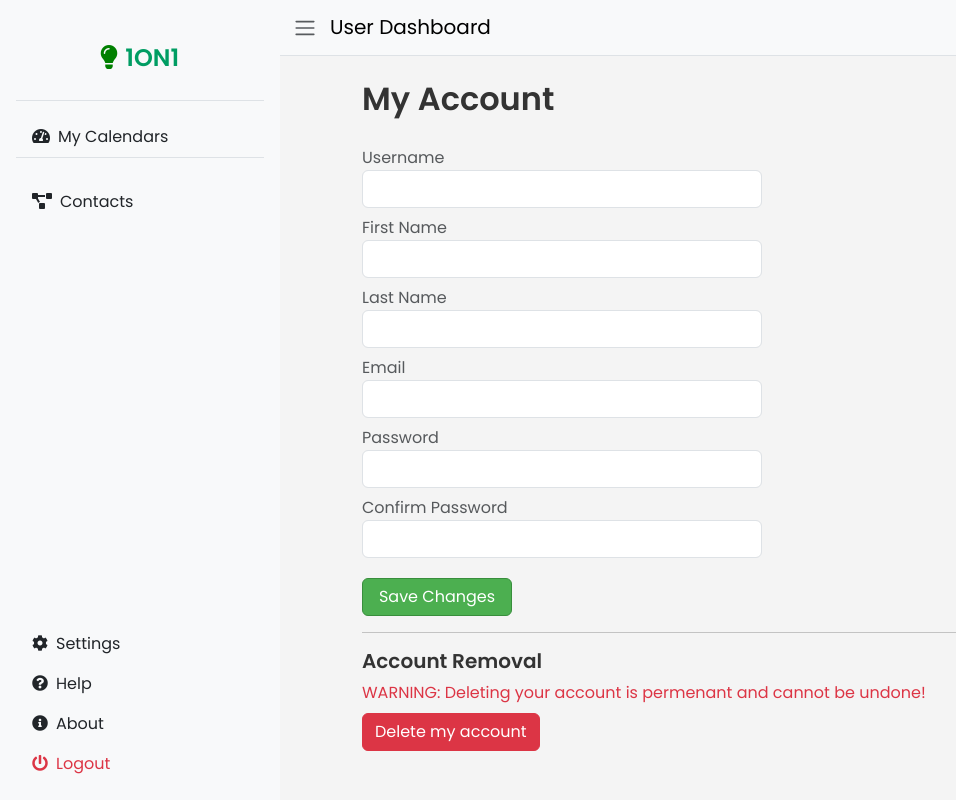
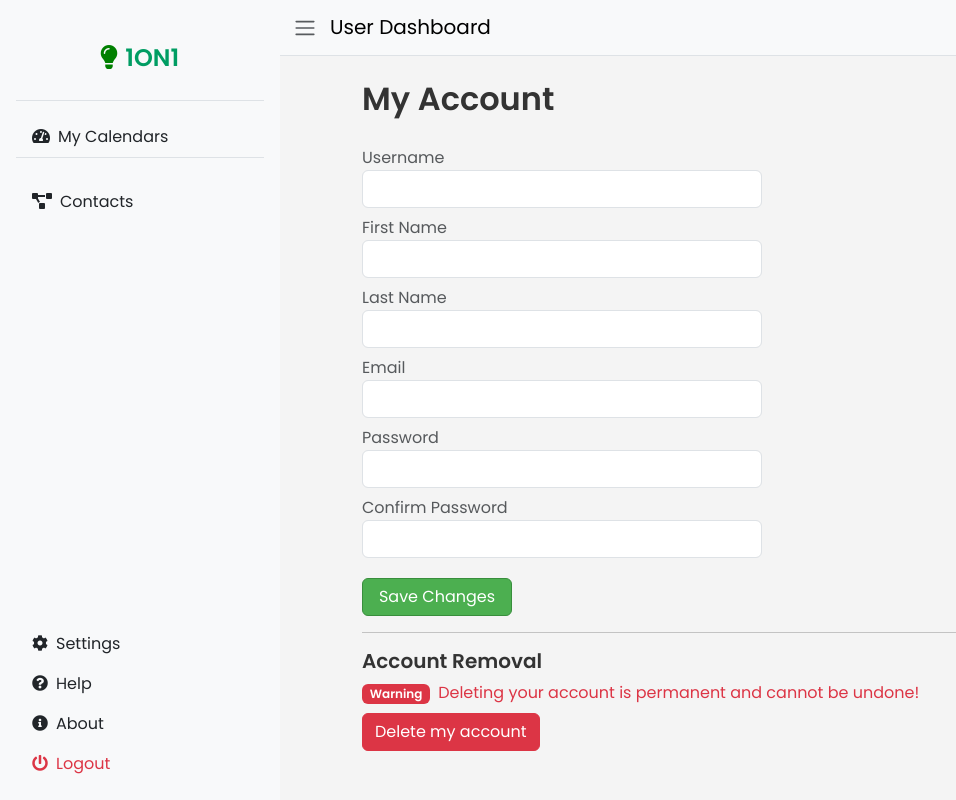
Before and after one commit to mckeenicholas/309-P3, a React (Vite) app in the folder 1on1/: page /settings in a window 1280 px wide. Shown: the whole page, without its empty margins (0-956 px from the left). Built offline with nearby package versions, Linux system fonts and the light colour scheme; no server answers.

Commit message:
Refactored dashboard overlay, fixed backend token check on logout

```diff
--- a/1on1/src/App.tsx
+++ b/1on1/src/App.tsx
@@ -12,6 +12,7 @@ import Contacts from "./pages/Contacts";
 import NotFound from "./pages/NotFound";
 import Settings from "./pages/Settings";
 import AuthProvider from "./utils/AuthService";
+import { DashboardOverlay } from "./components/DashboardOverlay";
 
 const App = () => {
   return (
@@ -26,9 +27,11 @@ const App = () => {
             <Route path="login/" element={<LogInPage />} />
             <Route path="signup/" element={<SignupPage />} />
           </Route>
-          <Route path="dashboard/" element={<Calendars />} />
-          <Route path="contacts/" element={<Contacts />} />
-          <Route path="settings/" element={<Settings />} />
+          <Route element={<DashboardOverlay />}>
+            <Route path="dashboard/" element={<Calendars />} />
+            <Route path="contacts/" element={<Contacts />} />
+            <Route path="settings/" element={<Settings />} />
+          </Route>
           <Route path="*" element={<NotFound />} />
         </Routes>
       </AuthProvider>
--- a/1on1/src/components/DashNavbar.tsx
+++ /dev/null
@@ -1,19 +0,0 @@
-import React from 'react'; // Ensure React is in scope when using JSX
-import '../styles/dashboard.css';
-
-interface DashNavbarProps {
-    onToggleSidebar: () => void;
-  }
-
-const DashNavbar: React.FC<DashNavbarProps> = ({ onToggleSidebar }) => {
-    return (
-        <nav className="navbar navbar-expand-lg navbar-light bg-light border-bottom">
-            <button className="btn" id="menu-toggle" onClick={onToggleSidebar}>
-                <span className="navbar-toggler-icon"></span>
-            </button>
-            <h2 className="navbar-brand mb-0 h1">User Dashboard</h2>
-        </nav>
-    )
-};
-
-export default DashNavbar;
--- /dev/null
+++ b/1on1/src/components/DashboardOverlay.tsx
@@ -0,0 +1,33 @@
+import { Outlet } from "react-router-dom";
+import Sidebar from "./Sidebar";
+import React from "react";
+import { Collapse } from "react-bootstrap";
+
+export const DashboardOverlay = () => {
+  const [isSidebarOpen, setIsSidebarOpen] = React.useState<boolean>(true);
+
+  const toggleSidebar = () => setIsSidebarOpen(!isSidebarOpen);
+
+  console.log(isSidebarOpen);
+
+  return (
+    <div id="wrapper" className="d-flex">
+      <div>
+        <Collapse in={isSidebarOpen} dimension="width">
+          <div>
+            <Sidebar />
+          </div>
+        </Collapse>
+      </div>
+      <div id="page-content-wrapper">
+        <nav className="navbar navbar-expand-lg navbar-light bg-light border-bottom ">
+          <button className="btn" id="menu-toggle" onClick={toggleSidebar}>
+            <span className="navbar-toggler-icon"></span>
+          </button>
+          <h2 className="navbar-brand mb-0 h1">User Dashboard</h2>
+        </nav>
+        <Outlet />
+      </div>
+    </div>
+  );
+};
--- a/1on1/src/components/Sidebar.tsx
+++ b/1on1/src/components/Sidebar.tsx
@@ -1,9 +1,9 @@
-import React from "react";
+import { forwardRef } from "react";
 import { Link, useLocation, useNavigate } from "react-router-dom";
 import "../styles/dashboard.css";
 import { useAuth } from "../utils/AuthService";
 
-const Sidebar: React.FC = () => {
+const Sidebar = forwardRef(() => {
   const { logOut } = useAuth();
   const navigate = useNavigate();
   const location = useLocation();
@@ -71,6 +71,6 @@ const Sidebar: React.FC = () => {
       </ul>
     </div>
   );
-};
+});
 
 export default Sidebar;
--- a/1on1/src/pages/Calendars.tsx
+++ b/1on1/src/pages/Calendars.tsx
@@ -118,9 +118,6 @@ const DashboardPage: React.FC = () => {
     // Close the modal after saving
     closeFinalizeModal();
   };
-
-  const [isSidebarOpen, setIsSidebarOpen] = useState(true);
-  const toggleSidebar = () => setIsSidebarOpen(!isSidebarOpen);
 
   const [calendars, setCalendars] = useState<CalendarItem[]>([]); // Use the CalendarItem interface here
 
@@ -307,12 +304,7 @@ const DashboardPage: React.FC = () => {
 
   return (
     <div id="wrapper" className="d-flex">
-      {isSidebarOpen && <Sidebar />}
-
       <div id="page-content-wrapper">
-        {/* Navbar omitted for brevity */}
-        <DashNavbar onToggleSidebar={toggleSidebar} />
-
         <div>
           {pendingInvitations.map(invite => (
             <PendingInvites
--- a/1on1/src/pages/Contacts.tsx
+++ b/1on1/src/pages/Contacts.tsx
@@ -37,9 +37,6 @@ const Contacts = () => {
 	const [isDeleteModalOpen, setIsDeleteModalOpen] = useState(false);
 	const [contactToDelete, setContactToDelete] = useState<Contact | null>(null);
 	const sendRequest = useRequest();
-
-	const [isSidebarOpen, setIsSidebarOpen] = useState(true);
-	const toggleSidebar = () => setIsSidebarOpen(!isSidebarOpen);
 
 	useEffect(() => {
 		const fetchContacts = async () => {
@@ -116,9 +113,7 @@ const Contacts = () => {
 
 	return (
 		<div id="wrapper" className="d-flex">
-			{isSidebarOpen && <Sidebar />}
 			<div id="page-content-wrapper">
-				<DashNavbar onToggleSidebar={toggleSidebar} />
 				<div className="col-md-9">
 					<div className="cards-container">
 						{contacts.map(contact => (
--- a/1on1/src/pages/Settings.tsx
+++ b/1on1/src/pages/Settings.tsx
@@ -5,7 +5,7 @@ import DashNavbar from "../components/DashNavbar";
 import { IFormData, userMessage } from "../utils/types";
 import host from "../utils/links";
 import { useAuth } from "../utils/AuthService";
-import { Button, Modal } from "react-bootstrap";
+import { Badge, Button, Modal } from "react-bootstrap";
 import { useNavigate } from "react-router-dom";
 
 const Settings = () => {
@@ -209,11 +209,7 @@ const Settings = () => {
           </button>
         </Modal.Footer>
       </Modal>
-
-      {isSidebarOpen && <Sidebar />}
       <div id="page-content-wrapper">
-        {/* Navbar omitted for brevity */}
-        <DashNavbar onToggleSidebar={toggleSidebar} />
         <div className="container pt-4">
           <div className="col-md-12">
             <h2 className="fw-bold">My Account</h2>
@@ -244,7 +240,10 @@ const Settings = () => {
             <hr />
             <h5 className="fw-bold">Account Removal</h5>
             <p className="mt-2 mb-2 text-danger">
-              WARNING: Deleting your account is permenant and cannot be undone!
+              <Badge bg="danger" className="me-2">
+                Warning
+              </Badge>
+              Deleting your account is permanent and cannot be undone!
             </p>
             <button
               type="button"
```
Also changed, not shown: 2 other files (tests, documents, lock files or other folders).
